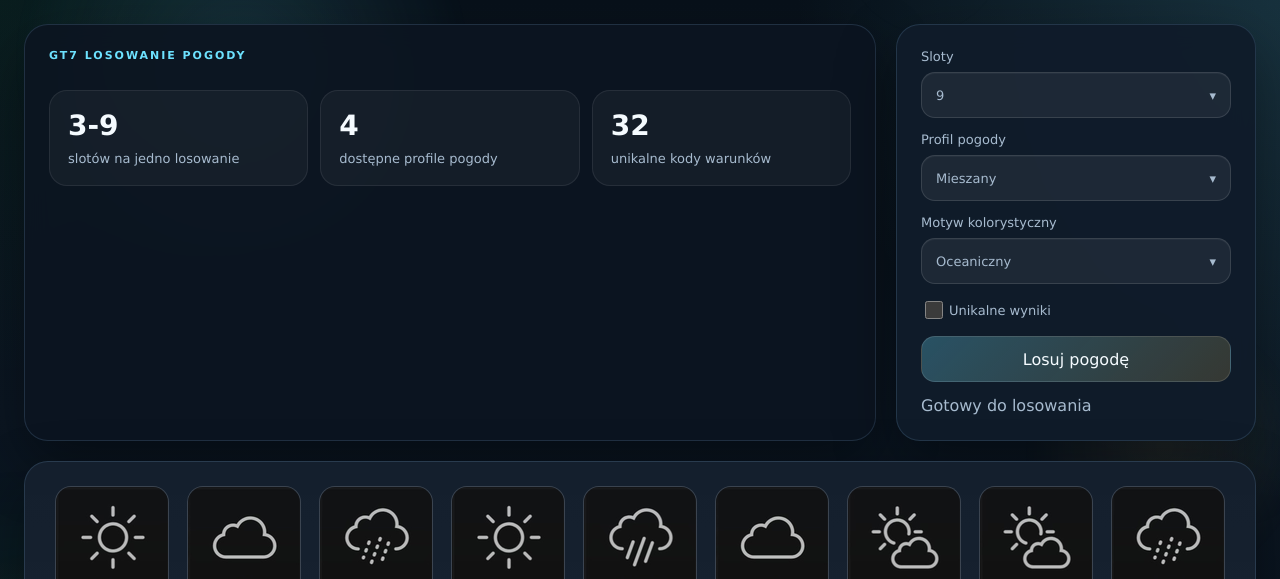
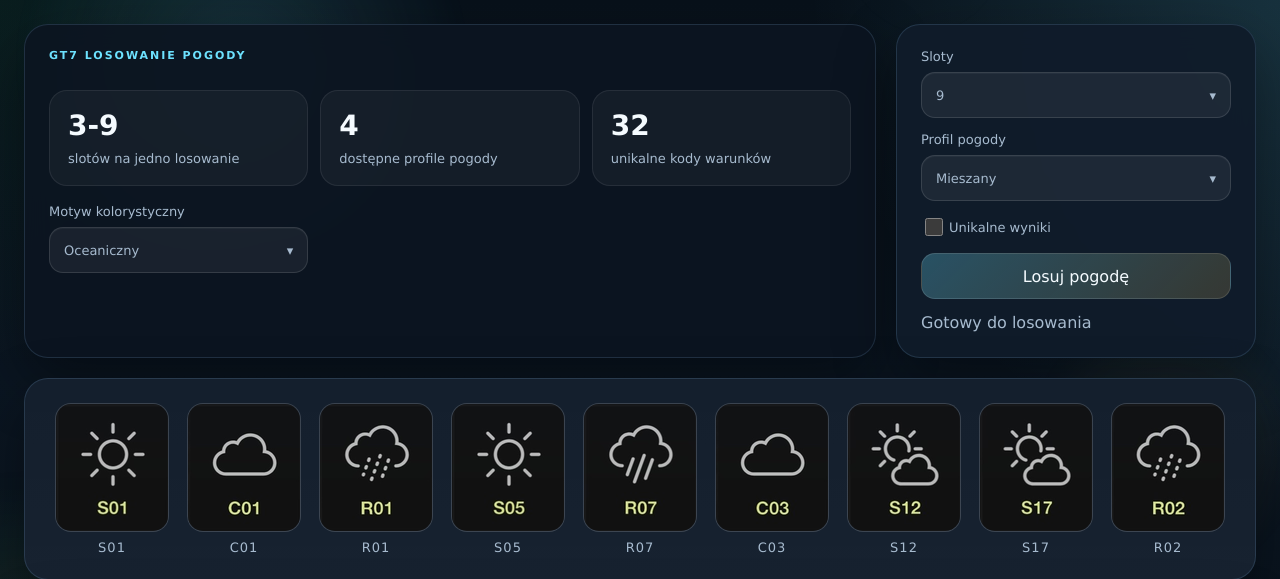
Before and after one commit to gbechpl/gt7-weather-draw-web, a Flask app: page / in a window 1280 px wide. Shown: the top 579 px of the page. Run offline with Flask 3, Linux system fonts and the light colour scheme.

Commit message:
Adjust theme selector placement and width

```diff
--- a/static/css/styles.css
+++ b/static/css/styles.css
@@ -159,6 +159,11 @@
   grid-template-columns: repeat(3, minmax(0, 1fr));
   gap: 12px;
   margin-top: 28px;
+}
+
+.hero-theme {
+  width: min(100%, calc((100% - 24px) / 3));
+  margin-top: 18px;
 }
 
 .meta-card {
--- a/templates/index.html
+++ b/templates/index.html
@@ -26,6 +26,16 @@
             <span>unikalne kody warunków</span>
           </article>
         </div>
+
+        <div class="hero-theme">
+          <label class="field">
+            <span>Motyw kolorystyczny</span>
+            <select id="themeSelect">
+              <option value="ocean" selected>Oceaniczny</option>
+              <option value="mono-red">Biały, czarny i czerwony</option>
+            </select>
+          </label>
+        </div>
       </div>
 
       <div class="control-panel">
@@ -48,14 +58,6 @@
             {% for profile in profiles %}
             <option value="{{ profile.value }}" {% if profile.value == "mixed" %}selected{% endif %}>{{ profile.label }}</option>
             {% endfor %}
-          </select>
-        </label>
-
-        <label class="field">
-          <span>Motyw kolorystyczny</span>
-          <select id="themeSelect">
-            <option value="ocean" selected>Oceaniczny</option>
-            <option value="mono-red">Biały, czarny i czerwony</option>
           </select>
         </label>
 
```
